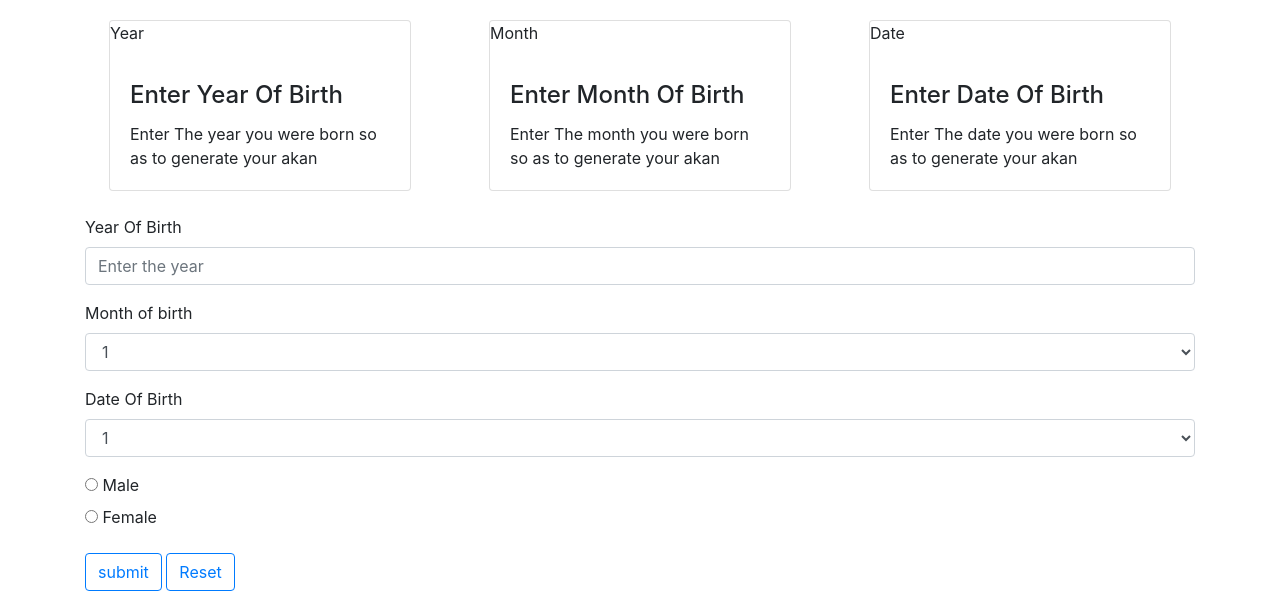
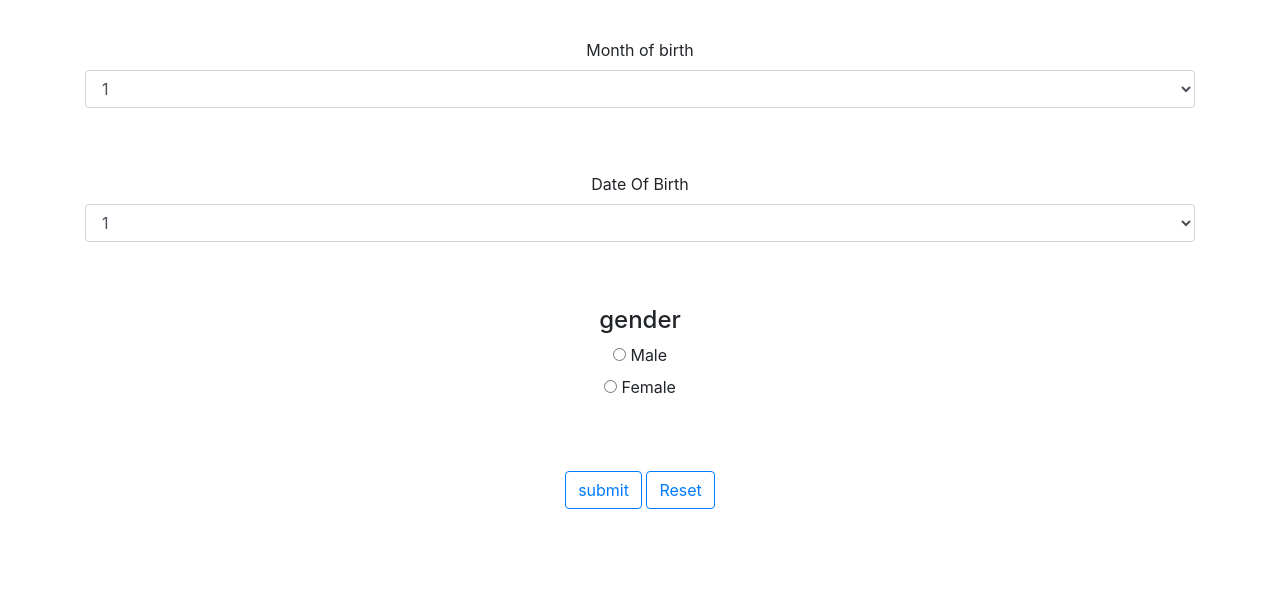
Before and after one commit to muiruri-gathairu/akanname, a plain HTML site: page index.html in a window 1280 px wide. Shown: the part 312-903 px from the top of the page. After the commit the page ends 821 px from the top, so only its background shows below. Drawn offline with Linux system fonts and the light colour scheme; files that its build step writes are made by us from their sources.

Commit message:
deletes some redudant classes in css and html

```diff
--- a/index.html
+++ b/index.html
@@ -9,62 +9,16 @@
 <body>
     <div class="jumbotron">
         <h1>THE AKAN NAME GENERATOR:</h1>
-        <h3>Find Your Akan Name Here:</h3>
-    </div>
-    <div class="container mycard">
-        <h2 class="card-title text-center howit">
-            How It Works
-        </h2>
-        <div class="row">
-            <div class="col-md-4">
-                <div class="card m-4">
-                    <div class="cardx">
-                        <p>Year</p>
-                    </div>
-                    <div class="card-body">
-                        <h4 class="card-title">Enter Year Of Birth</h4>
-                        <p class="card-text">
-                            Enter The year you were born so as to generate your akan
-                        </p>
-                    </div>
-                </div>
-            </div>
-            <div class="col-md-4">
-                <div class="card m-4">
-                    <div class="cardx">
-                        <p>Month</p>
-                    </div>
-                    <div class="card-body">
-                        <h4 class="card-title">Enter Month Of Birth</h4>
-                        <p class="card-text">
-                            Enter The month you were born so as to generate your akan
-                        </p>
-                    </div>
-                </div>
-            </div>
-            <div class="col-md-4">
-                <div class="card m-4">
-                    <div class="cardx">
-                        <p>Date</p>
-                    </div>
-                    <div class="card-body">
-                        <h4 class="card-title">Enter Date Of Birth</h4>
-                        <p class="card-text">
-                            Enter The date you were born so as to generate your akan
-                        </p>
-                    </div>
-                </div>
-            </div>
-        </div>
     </div>
     <div class="container">
         <form>
             <div class="form-group " onsubmit="event.preventDefault()">
-                <label for="Year">Year Of Birth</label>
+                <label for="Year">Year Of Birth</label><br/>
                 <input type="text" class="form-control" id="year" placeholder="Enter the year">
             </div>
+            <br/><br/>
             <div class="form-group">
-                <label for="Month">Month of birth</label>
+                <label for="Month">Month of birth</label><br/>
                 <select class="form-control" id="month">
                     <option>1</option>
                     <option>2</option>
@@ -80,8 +34,9 @@
                     <option>12</option>
                 </select>
             </div>
+            <br/><br/>
             <div class="form-group">
-                <label for="Date">Date Of Birth</label>
+                <label for="Date">Date Of Birth</label><br/>
                 <select class="form-control" id="day">
                     <option>1</option>
                     <option>2</option>
@@ -116,8 +71,10 @@
                     <option>31</option>
                 </select>
             </div>
+            <br/><br/>
             <div class="form-group">
                 <div>
+                    <h4>gender</h4>
                     <label for="radio" class="radio-inline">
                         <input type="radio" value="male" name="gender" id="male" required />
                         Male </label><br />
@@ -128,6 +85,7 @@
                 </div>
             </div>
         </form>
+        <br/><br/>
         <button type="submit" onclick="getName()" onsubmit="event.preventDefault()"
             class="btn btn-outline-primary">submit</button>
         <button type="Reset" onclick="getName()" onsubmit="event.preventDefault()"
--- a/styles.css
+++ b/styles.css
@@ -0,0 +1,7 @@
+select {
+    width: 183px;
+}
+
+.container {
+   text-align: center;
+}
```
